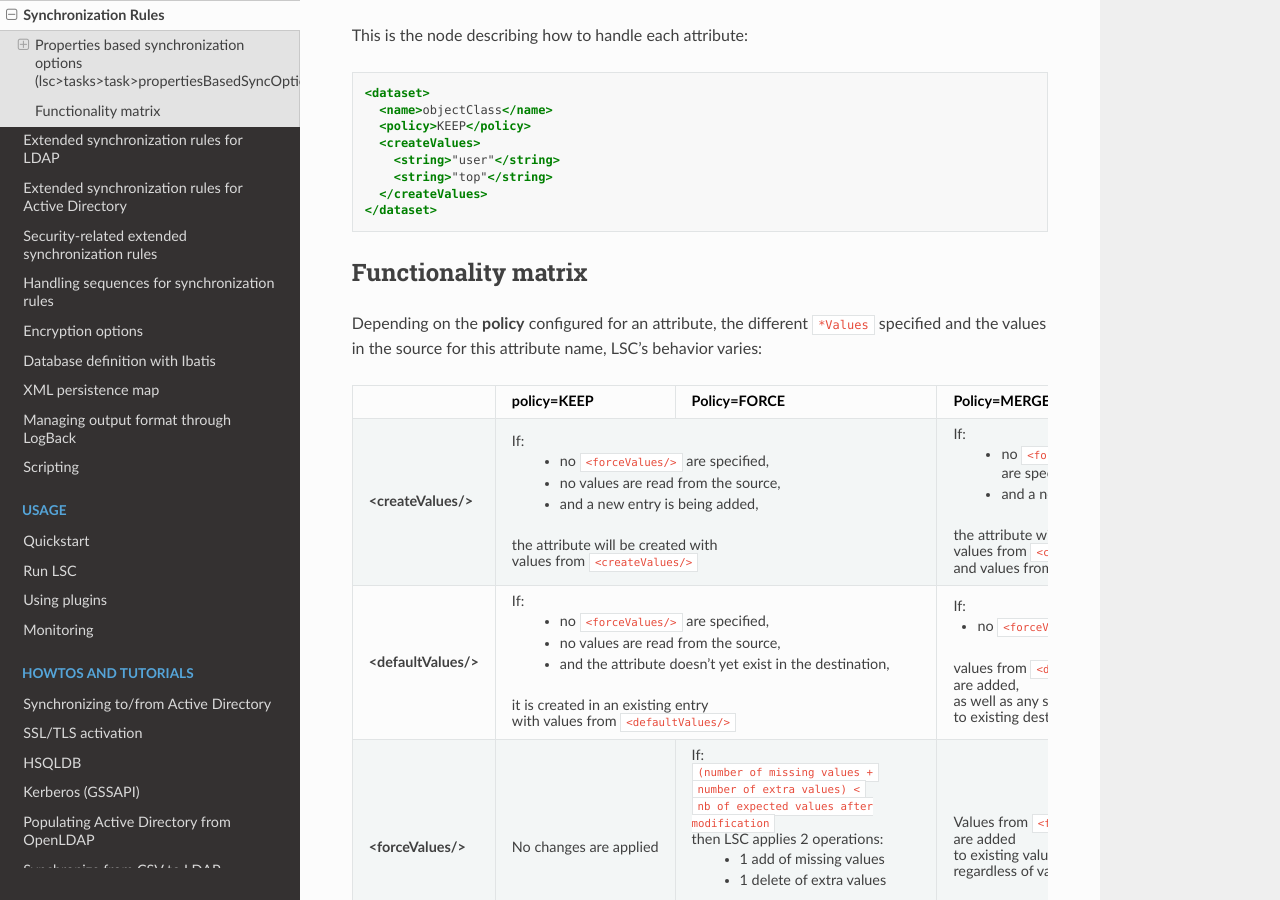
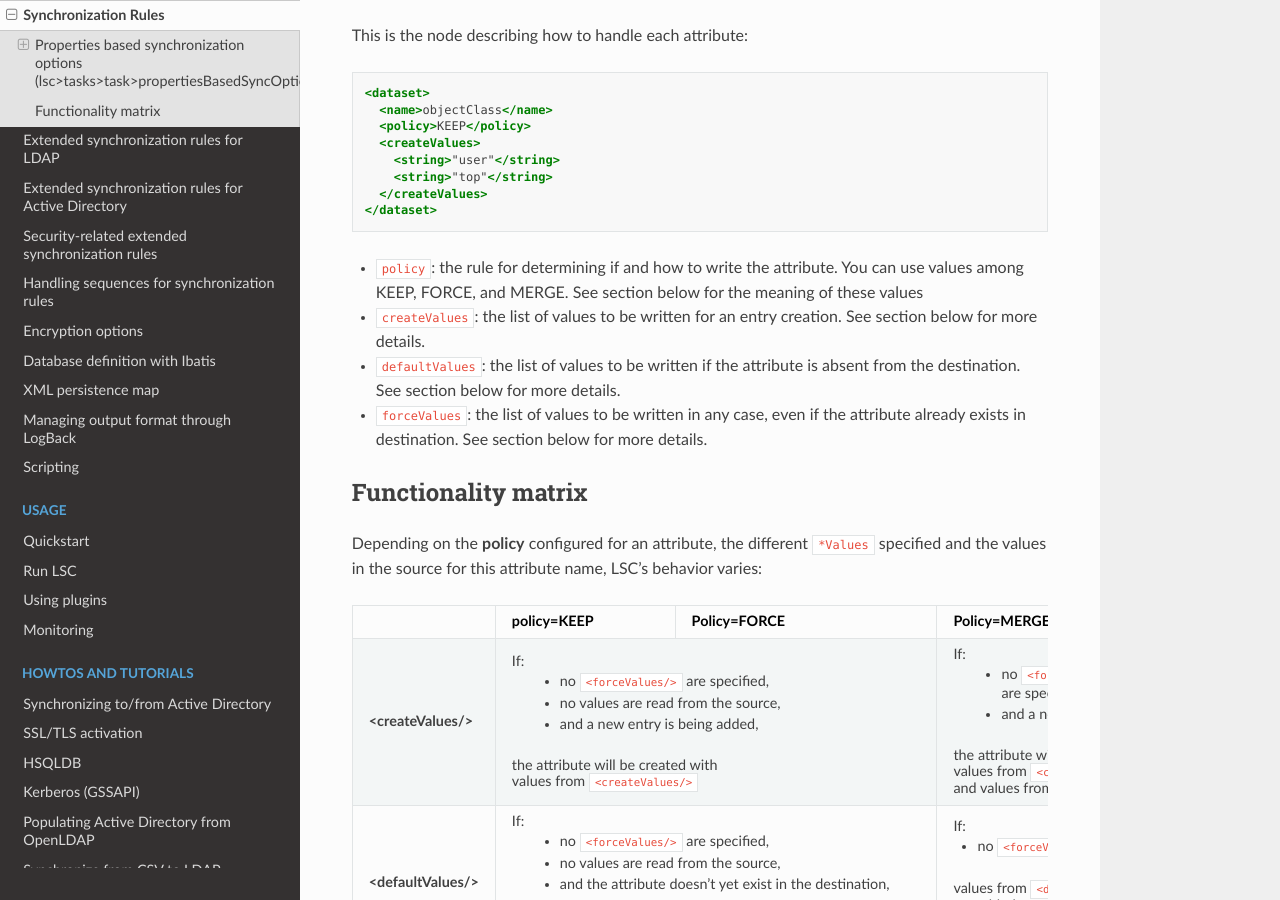
Before and after one commit to lsc-project/documentation, a Sphinx documentation site: the page built from source/syncrules.rst, in a window 1280 px wide and 900 px high, scrolled down 4584 px. Built offline with Sphinx 7.4.7 and the Read the Docs theme 3.1.0, drawn with Linux system fonts in a browser that asks for light colours.

Commit message:
document * in fetchedAttributes, and add doc about datasets

```diff
--- a/source/service_destination_ldap.rst
+++ b/source/service_destination_ldap.rst
@@ -44,7 +44,7 @@
 * **connection**: this node should not contain any element, just a ``reference`` attribute which is used to look for the corresponding connection with this name (as sub-element of the connection element)
 * **baseDn**: mandatory, this value provides the root distinguished name to use for searching entries
 * **pivotAttributes**: mandatory, this list of string values contains all the pivot attributes that are fetched when checking for the entry existence by looking back to the source service
-* **fetchedAttributes**: mandatory, this list of string values contains all the attributes that will be synchronized according to the source object and the synchronization options
+* **fetchedAttributes**: mandatory, this list of string values contains all the attributes that will be synchronized according to the source object and the synchronization options. You can use the special attribute ``*``: in that case, all attributes from source entry (except operational attributes) and all attributes configured as createValues, defaultValues, and forceValues in :ref:`datasets <datasets_section>` are considered to be written in destination.
 * **getAllFilter**: mandatory, this filter is used to look for all entries whom existence should be checked through the source service
 * **getOneFilter**: mandatory, this filter is used to look for a particular entry - the value will be computed to replace the corresponding **source**  pivot attributes with the value from the original object at runtime
 
--- a/source/service_source_ldap.rst
+++ b/source/service_source_ldap.rst
@@ -47,7 +47,7 @@
 * **connection**: this node should not contain any element, just a ``reference`` attribute which is used to look for the corresponding connection with this name (as sub-element of the connection element)
 * **baseDn**: mandatory, this value provides the root distinguished name to use to look for entries
 * **pivotAttributes**: mandatory, this list of string values contains all the pivot attributes that are fetched when looking for all entries to synchronize and are used to get the right filter to read every single and complete entry to synchronize
-* **fetchedAttributes**: mandatory, this list of string values contains all the attributes that will be read from the source directory
+* **fetchedAttributes**: mandatory, this list of string values contains all the attributes that will be read from the source directory. You can use the special attribute ``*``: in that case, all attributes from source entry (except operational attributes) will be retrieved and considered to be written in destination.
 * **getAllFilter**: mandatory, this filter is used to look for all entries that have to be synchronized
 * **getOneFilter**: mandatory, this filter is used to look for a particular entry - the value will be computed to replace the corresponding **source** pivot attributes with their value at runtime
 
--- a/source/syncrules.rst
+++ b/source/syncrules.rst
@@ -202,6 +202,7 @@
       "operation" : "REPLACE_VALUES"
     } ]
 
+.. _datasets_section:
 
 Attributes (lsc>tasks>task>propertiesBasedSyncOptions>dataset)
 --------------------------------------------------------------
@@ -219,6 +220,10 @@
       </createValues>
     </dataset>
 
+* ``policy``: the rule for determining if and how to write the attribute. You can use values among KEEP, FORCE, and MERGE. See section below for the meaning of these values
+* ``createValues``: the list of values to be written for an entry creation. See section below for more details.
+* ``defaultValues``: the list of values to be written if the attribute is absent from the destination. See section below for more details.
+* ``forceValues``: the list of values to be written in any case, even if the attribute already exists in destination. See section below for more details.
 
 Functionality matrix
 ====================
```
